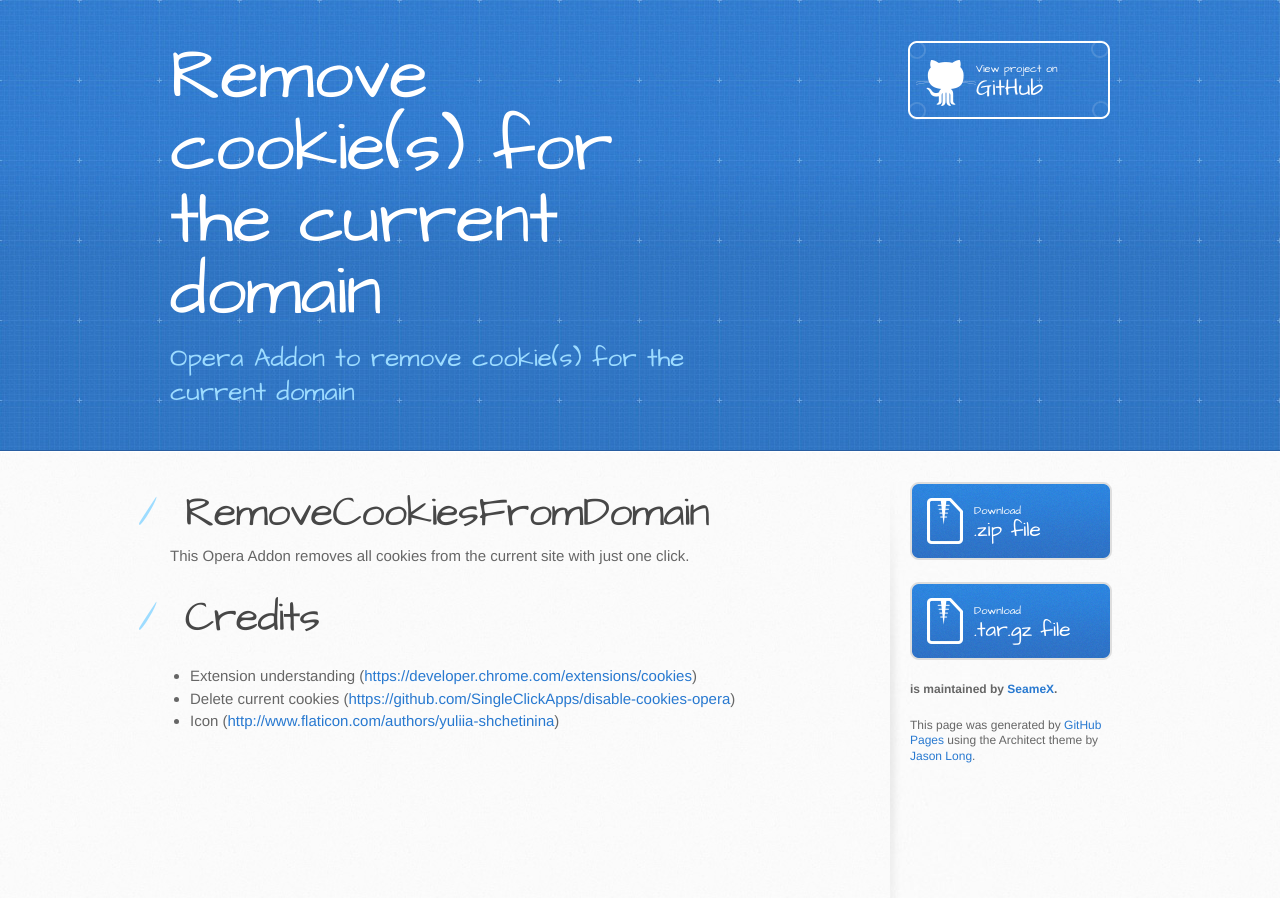
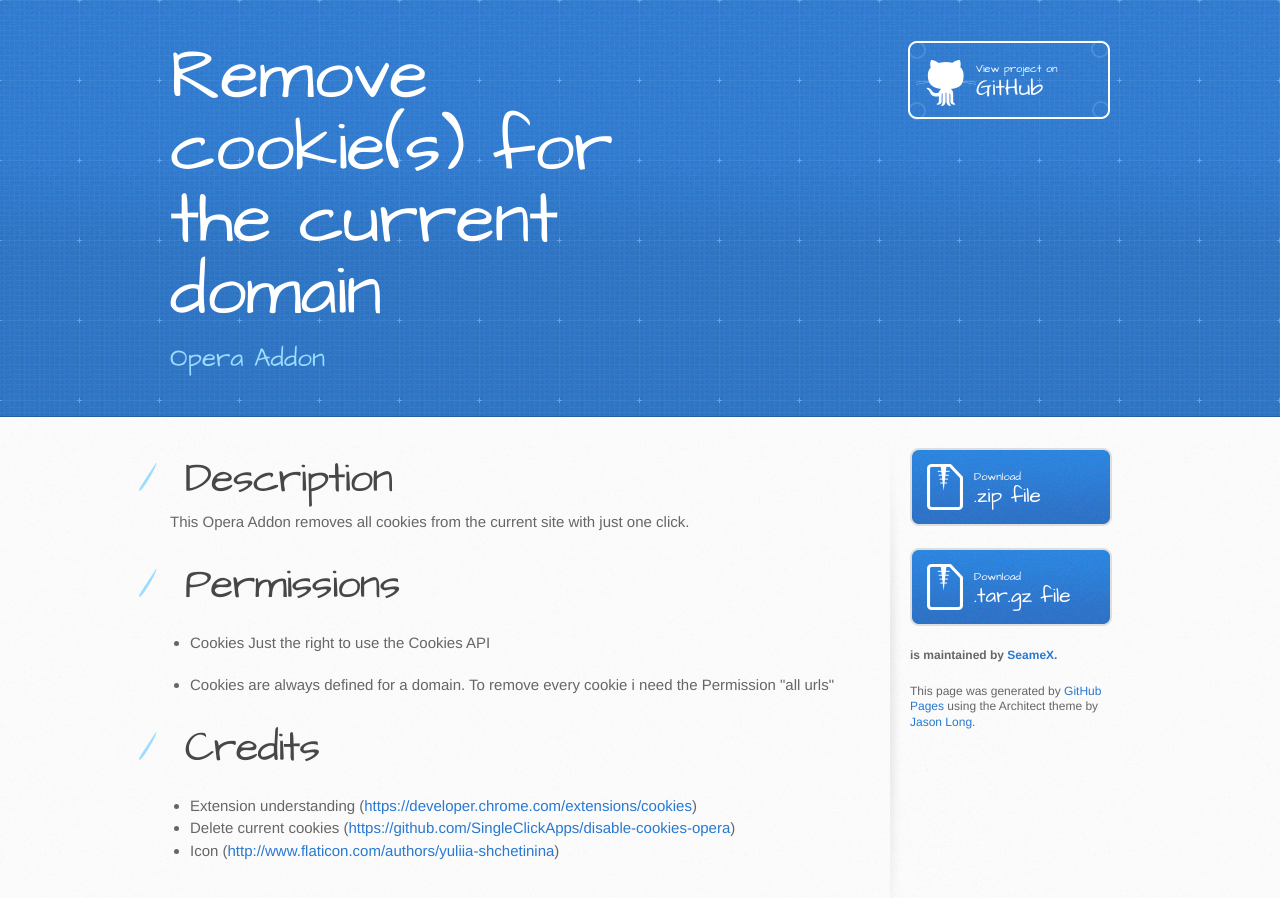
Before and after one commit to SeameX/RemoveCookiesFromDomain, a plain HTML site: page index.html in a window 1280 px wide. Drawn offline with Linux system fonts and the light colour scheme.

Commit message:
Create gh-pages branch via GitHub

```diff
--- a/index.html
+++ b/index.html
@@ -20,7 +20,7 @@
     <header>
       <div class="inner">
         <h1>Remove cookie(s) for the current domain</h1>
-        <h2>Opera Addon to remove cookie(s) for the current domain</h2>
+        <h2>Opera Addon</h2>
         <a href="https://github.com/SeameX/RemoveCookiesFromDomain" class="button"><small>View project on</small> GitHub</a>
       </div>
     </header>
@@ -29,9 +29,19 @@
       <div class="inner clearfix">
         <section id="main-content">
           <h1>
-<a id="removecookiesfromdomain" class="anchor" href="#removecookiesfromdomain" aria-hidden="true"><span aria-hidden="true" class="octicon octicon-link"></span></a>RemoveCookiesFromDomain</h1>
+<a id="description" class="anchor" href="#description" aria-hidden="true"><span aria-hidden="true" class="octicon octicon-link"></span></a>Description</h1>
 
 <p>This Opera Addon removes all cookies from the current site with just one click.</p>
+
+<h1>
+<a id="permissions" class="anchor" href="#permissions" aria-hidden="true"><span aria-hidden="true" class="octicon octicon-link"></span></a>Permissions</h1>
+
+<ul>
+<li><p>Cookies
+Just the right to use the Cookies API</p></li>
+<li><p>
+Cookies are always defined for a domain. To remove every cookie i need the Permission "all urls"</p></li>
+</ul>
 
 <h1>
 <a id="credits" class="anchor" href="#credits" aria-hidden="true"><span aria-hidden="true" class="octicon octicon-link"></span></a>Credits</h1>
--- a/params.json
+++ b/params.json
@@ -1,6 +1,6 @@
 {
   "name": "Remove cookie(s) for the current domain",
-  "tagline": "Opera Addon to remove cookie(s) for the current domain",
-  "body": "# RemoveCookiesFromDomain\r\nThis Opera Addon removes all cookies from the current site with just one click.\r\n\r\n# Credits\r\n* Extension understanding (https://developer.chrome.com/extensions/cookies)\r\n* Delete current cookies (https://github.com/SingleClickApps/disable-cookies-opera)\r\n* Icon (http://www.flaticon.com/authors/yuliia-shchetinina)",
+  "tagline": "Opera Addon",
+  "body": "# Description\r\nThis Opera Addon removes all cookies from the current site with just one click.\r\n\r\n# Permissions\r\n* Cookies\r\nJust the right to use the Cookies API\r\n\r\n* <all urls> \r\nCookies are always defined for a domain. To remove every cookie i need the Permission \"all urls\"\r\n\r\n# Credits\r\n* Extension understanding (https://developer.chrome.com/extensions/cookies)\r\n* Delete current cookies (https://github.com/SingleClickApps/disable-cookies-opera)\r\n* Icon (http://www.flaticon.com/authors/yuliia-shchetinina)",
   "note": "Don't delete this file! It's used internally to help with page regeneration."
 }
```
